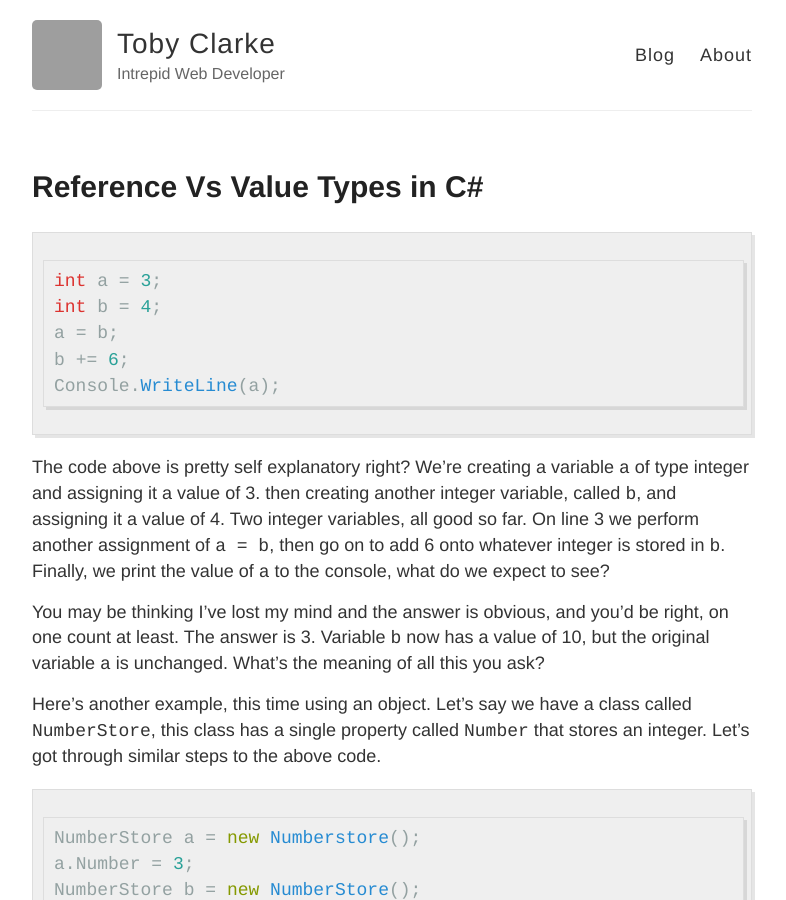
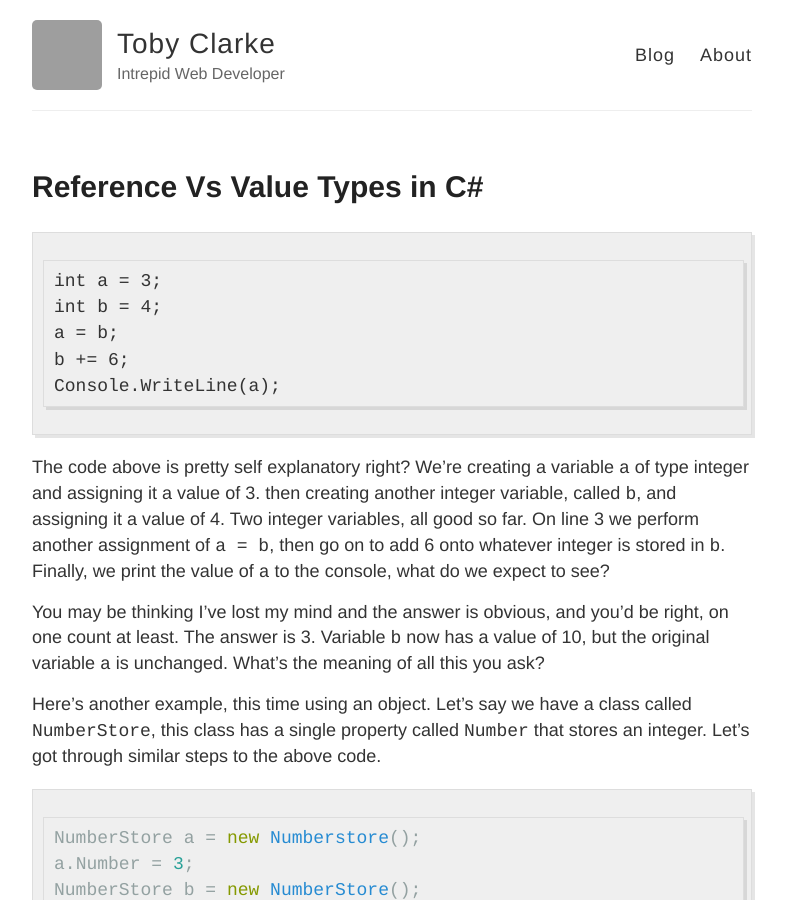
Before and after one commit to Teeohbee/Teeohbee.github.io, a Jekyll site: the page built from _posts/2016-01-14-Reference-Vs-Value-Types-in-C#.md, in a window 1280 px wide and 900 px high. Shown: the whole window, without its empty margins (248-1034 px from the left). Built offline with Jekyll 4.4.1, drawn with Linux system fonts in a browser that asks for light colours; Markdown is read by kramdown in place of the engine named in the settings; grey boxes are pictures that could not be loaded.

Commit message:
Update 2016-01-14-Reference-Vs-Value-Types-in-C#.md

````diff
--- a/_posts/2016-01-14-Reference-Vs-Value-Types-in-C#.md
+++ b/_posts/2016-01-14-Reference-Vs-Value-Types-in-C#.md
@@ -3,7 +3,7 @@ layout: post
 title: Reference Vs Value Types in C#
 ---
 
-```csharp
+```
 int a = 3;
 int b = 4;
 a = b;
````
